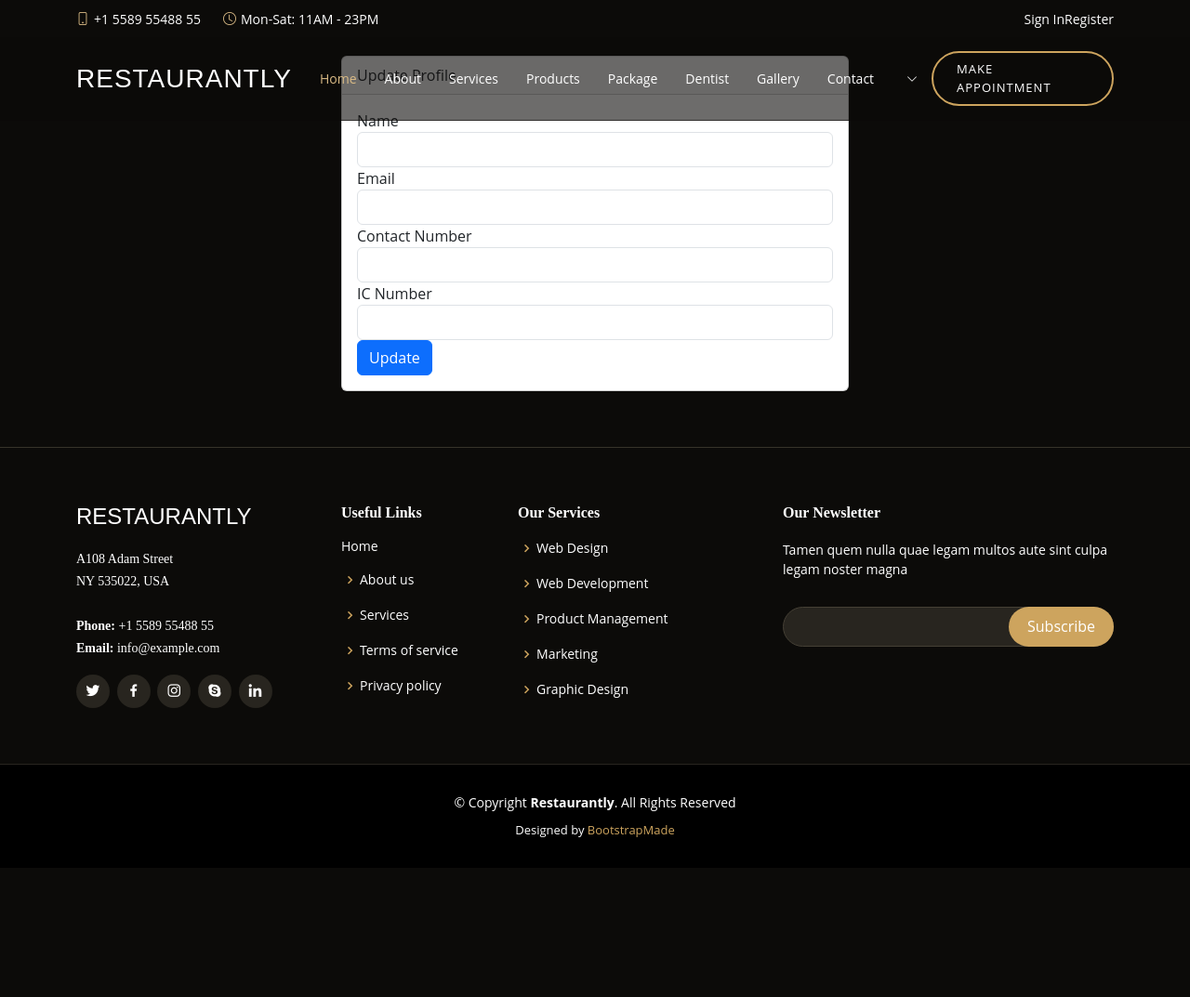
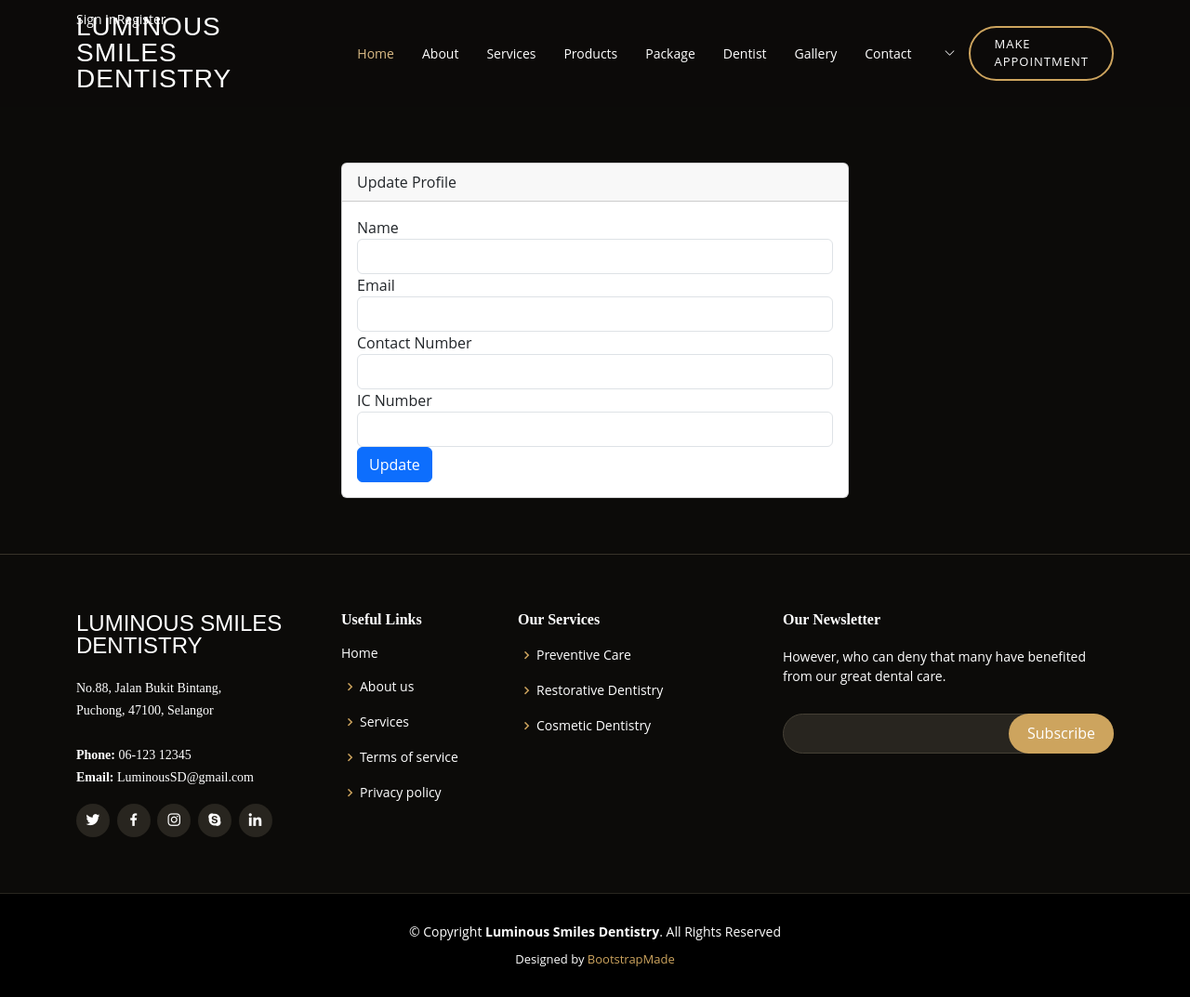
Before and after one commit to yeehang505/dental_apm, a PHP site: page /dental_apm/profile.php in a window 1280 px wide. Shown: the whole page at 93% size. Before the commit the page ends 901 px from the top, so only its background shows below. Run offline with PHP 8.4, Linux system fonts and the light colour scheme; data that the repository does not hold is empty; some libraries are stand-ins or nearby versions.

Commit message:
user update

```diff
--- a/profile.php
+++ b/profile.php
@@ -23,7 +23,7 @@ else{
   <meta charset="utf-8">
   <meta content="width=device-width, initial-scale=1.0" name="viewport">
 
-  <title>Restaurantly Bootstrap Template - Index</title>
+  <title>LUMINOUS SMILES DENTISTRY</title>
   <meta content="" name="description">
   <meta content="" name="keywords">
 
@@ -62,12 +62,6 @@ else{
   <!-- ======= Top Bar ======= -->
   <div id="topbar" class="d-flex align-items-center fixed-top">
     <div class="container d-flex justify-content-center justify-content-md-between">
-
-      <div class="contact-info d-flex align-items-center">
-        <i class="bi bi-phone d-flex align-items-center"><span>+1 5589 55488 55</span></i>
-        <i class="bi bi-clock d-flex align-items-center ms-4"><span> Mon-Sat: 11AM - 23PM</span></i>
-      </div>
-
       <div class="languages d-none d-md-flex align-items-center">
         <ul>
           <?php
@@ -84,10 +78,10 @@ else{
   </div>
 
   <!-- ======= Header ======= -->
-  <header id="header" class="fixed-top d-flex align-items-cente">
+  <header id="header" class="d-flex align-items-cente">
     <div class="container-fluid container-xl d-flex align-items-center justify-content-lg-between">
 
-      <h1 class="logo me-auto me-lg-0"><a href="index.php">Restaurantly</a></h1>
+      <h1 class="logo me-auto me-lg-0"><a href="index.php">LUMINOUS SMILES DENTISTRY</a></h1>
       <!-- Uncomment below if you prefer to use an image logo -->
       <!-- <a href="index.php" class="logo me-auto me-lg-0"><img src="assets/img/logo.png" alt="" class="img-fluid"></a>-->
 
@@ -100,7 +94,8 @@ else{
         <li><a class="nav-link scrollto" href="javascript:void(0)" onclick="scrollToSection('events')">Package</a></li>
         <li><a class="nav-link scrollto" href="javascript:void(0)" onclick="scrollToSection('chefs')">Dentist</a></li>
         <li><a class="nav-link scrollto" href="javascript:void(0)" onclick="scrollToSection('gallery')">Gallery</a></li>
-        <li><a class="nav-link scrollto" href="javascript:void(0)" onclick="scrollToSection('contactus')">Contact</a></li>          <li class="dropdown"><a href="javascript:void(0);"><span><?php echo $cust_name; ?></span> <i class="bi bi-chevron-down"></i></a>
+        <li><a class="nav-link scrollto" href="javascript:void(0)" onclick="scrollToSection('contactus')">Contact</a></li>
+        <li class="dropdown"><a href="javascript:void(0);"><span><?php echo $cust_name; ?></span> <i class="bi bi-chevron-down"></i></a>
             <ul>
               <li class="dropdown"><a href="javascript:void(0);"><span>My Account</span> <i class="bi bi-chevron-right"></i></a>
                 <ul>
@@ -167,14 +162,14 @@ else{
       <div class="container">
         <div class="row">
 
-          <div class="col-lg-3 col-md-6">
+        <div class="col-lg-3 col-md-6">
             <div class="footer-info">
-              <h3>Restaurantly</h3>
+              <h3>LUMINOUS SMILES DENTISTRY</h3>
               <p>
-                A108 Adam Street <br>
-                NY 535022, USA<br><br>
-                <strong>Phone:</strong> +1 5589 55488 55<br>
-                <strong>Email:</strong> info@example.com<br>
+                No.88, Jalan Bukit Bintang, <br>
+                Puchong, 47100, Selangor<br><br>
+                <strong>Phone:</strong> 06-123 12345<br>
+                <strong>Email:</strong> LuminousSD@gmail.com<br>
               </p>
               <div class="social-links mt-3">
                 <a href="#" class="twitter"><i class="bx bxl-twitter"></i></a>
@@ -200,17 +195,15 @@ else{
           <div class="col-lg-3 col-md-6 footer-links">
             <h4>Our Services</h4>
             <ul>
-              <li><i class="bx bx-chevron-right"></i> <a href="#">Web Design</a></li>
-              <li><i class="bx bx-chevron-right"></i> <a href="#">Web Development</a></li>
-              <li><i class="bx bx-chevron-right"></i> <a href="#">Product Management</a></li>
-              <li><i class="bx bx-chevron-right"></i> <a href="#">Marketing</a></li>
-              <li><i class="bx bx-chevron-right"></i> <a href="#">Graphic Design</a></li>
+            <li><i class="bx bx-chevron-right"></i> <a href="#">Preventive Care</a></li>
+              <li><i class="bx bx-chevron-right"></i> <a href="#">Restorative Dentistry</a></li>
+              <li><i class="bx bx-chevron-right"></i> <a href="#">Cosmetic Dentistry</a></li>
             </ul>
           </div>
 
           <div class="col-lg-4 col-md-6 footer-newsletter">
             <h4>Our Newsletter</h4>
-            <p>Tamen quem nulla quae legam multos aute sint culpa legam noster magna</p>
+            <p>However, who can deny that many have benefited from our great dental care.</p>
             <form action="" method="post">
               <input type="email" name="email"><input type="submit" value="Subscribe">
             </form>
@@ -223,7 +216,7 @@ else{
 
     <div class="container">
       <div class="copyright">
-        &copy; Copyright <strong><span>Restaurantly</span></strong>. All Rights Reserved
+        &copy; Copyright <strong><span>Luminous Smiles Dentistry</span></strong>. All Rights Reserved
       </div>
       <div class="credits">
         <!-- All the links in the footer should remain intact. -->
```
Also changed, not shown: index.php (+12 -12 lines), my_appointment.php (+15 -23 lines), update_password.php (+13 -21 lines).
